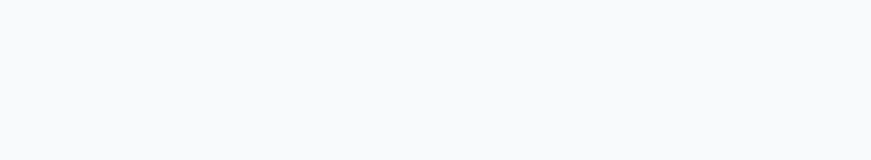
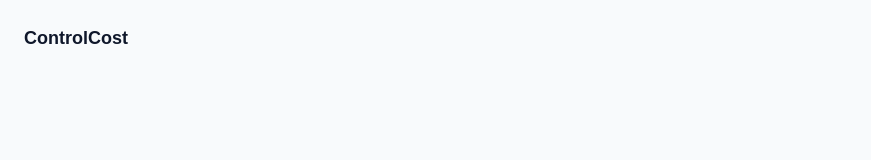
Before and after one commit to riavasystem/controlcost, a Next.js app in the folder frontend/: page /login in a window 1280 px wide. Shown: the top 160 px of the page, without its empty margins (0-871 px from the left). Built offline with nearby package versions, Linux system fonts and the light colour scheme.

Commit message:
Agregar logo ControlCost en la esquina superior izquierda del login para volver al inicio
Co-Authored-By: Claude Sonnet 5 <noreply@anthropic.com>

```diff
--- a/frontend/app/(auth)/login/page.tsx
+++ b/frontend/app/(auth)/login/page.tsx
@@ -2,6 +2,7 @@
 
 import { useState } from "react";
 import { useRouter } from "next/navigation";
+import Link from "next/link";
 
 export default function LoginPage() {
   const router = useRouter();
@@ -34,7 +35,13 @@ export default function LoginPage() {
   }
 
   return (
-    <main className="flex min-h-screen items-center justify-center bg-slate-50 px-4">
+    <main className="relative flex min-h-screen items-center justify-center bg-slate-50 px-4">
+      <Link
+        href="/"
+        className="absolute left-4 top-4 text-lg font-semibold text-slate-900 sm:left-6 sm:top-6"
+      >
+        ControlCost
+      </Link>
       <div className="w-full max-w-sm rounded-2xl border border-slate-200 bg-white p-8 shadow-sm">
         <h1 className="mb-1 text-xl font-semibold text-slate-900">ControlCost</h1>
         <p className="mb-6 text-sm text-slate-500">Ingresa a tu panel de administración</p>
```
